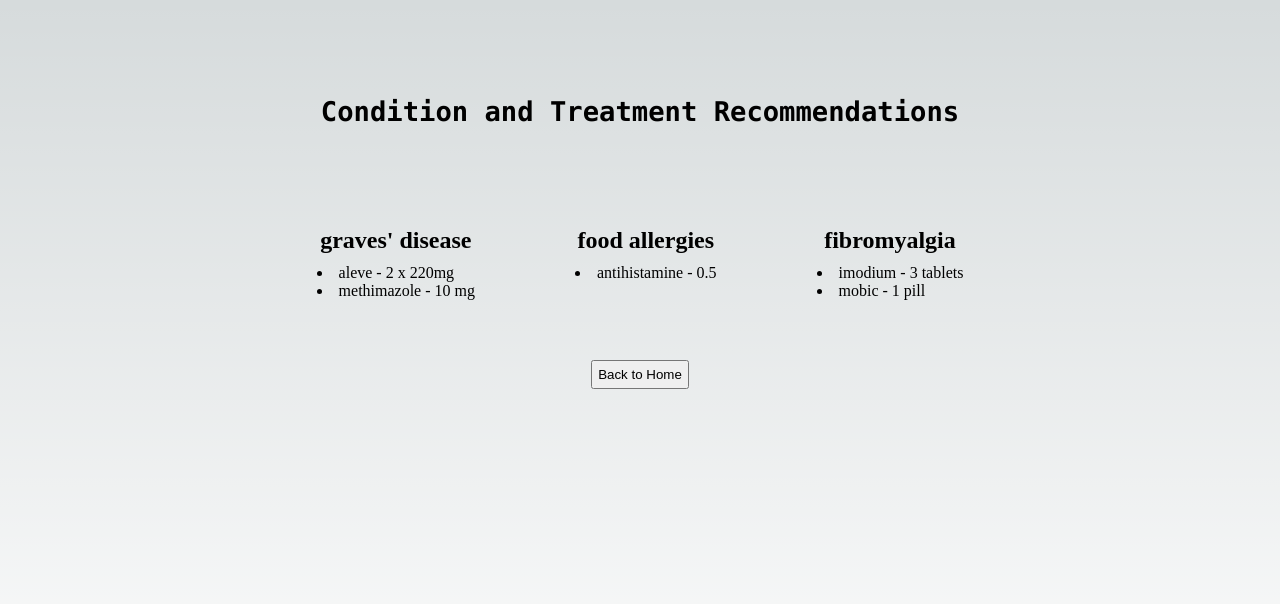
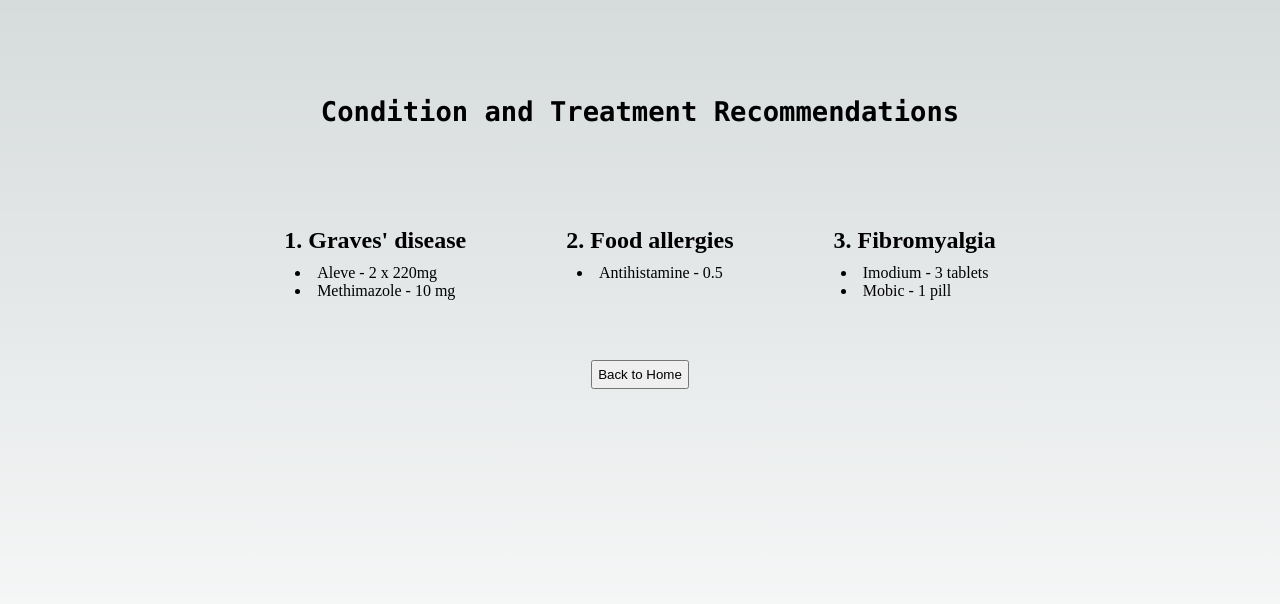
Before and after one commit to colin4554/cs4400-project, a Next.js app: page / in a window 1280 px wide. Both pictures are taken after typing "Sample" into the empty fields and a click on the input 639 px from the left and 376 px from the top of the page. Shown: the top 604 px of the page. Built offline with nearby package versions, Linux system fonts and the light colour scheme.

Commit message:
Updated formatting

```diff
--- a/pages/conditions.js
+++ b/pages/conditions.js
@@ -33,13 +33,13 @@
             </div>
             <div className={styles.inputBlock}>
                 <div className={styles.row}>
-                    {data.map(condition => (
+                    {data.map((condition, index) => (
                         <div key={condition.condition} className={styles.col}>
-                            <h2 className={styles.label}>{condition.condition}</h2>
+                            <h2 className={styles.label}>{(index + 1)+ '. ' + condition.condition.charAt(0).toUpperCase() + condition.condition.slice(1)}</h2>
                             <div>
-                                {condition.treatments.map(treatment => (
+                                {condition?.treatments.map(treatment => (
                                     <li key={treatment.treatment}>
-                                        {treatment.treatment} - {treatment.dosage}
+                                        {treatment.treatment.charAt(0).toUpperCase() + treatment.treatment.slice(1)} - {treatment.dosage}
                                     </li>
                                 ))}
                             </div>
```
